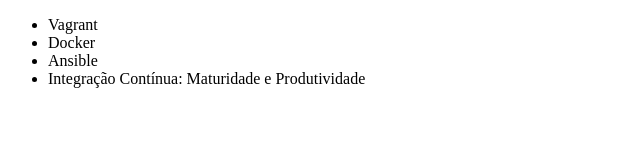
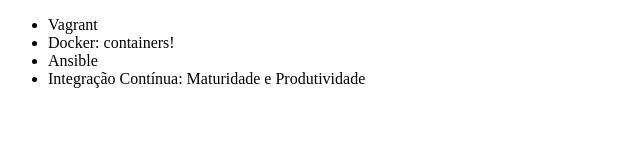
Before and after one commit to michellemeloc/curso-git, a plain HTML site: page index.html in a window 1280 px wide. Shown: the full height of the page, 0-640 px from the left. Drawn offline with Linux system fonts and the light colour scheme.

Commit message:
Alteração curso docker

```diff
--- a/index.html
+++ b/index.html
@@ -7,7 +7,7 @@
 <body>
     <ul>
         <li>Vagrant</li>
-        <li>Docker</li>
+        <li>Docker: containers!</li>
         <li>Ansible</li>
         <li>Integração Contínua: Maturidade e Produtividade</li>
     </ul>
```
